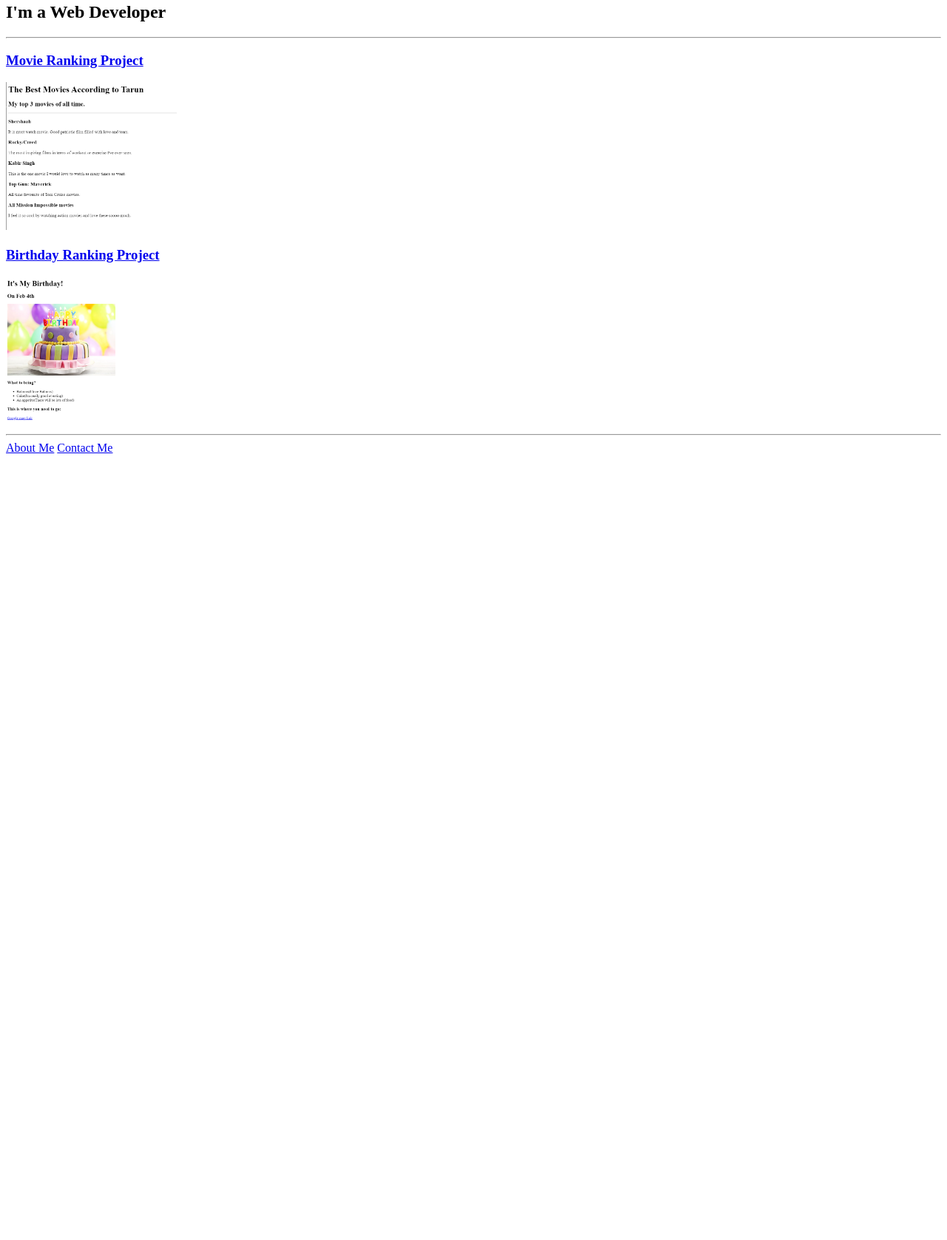
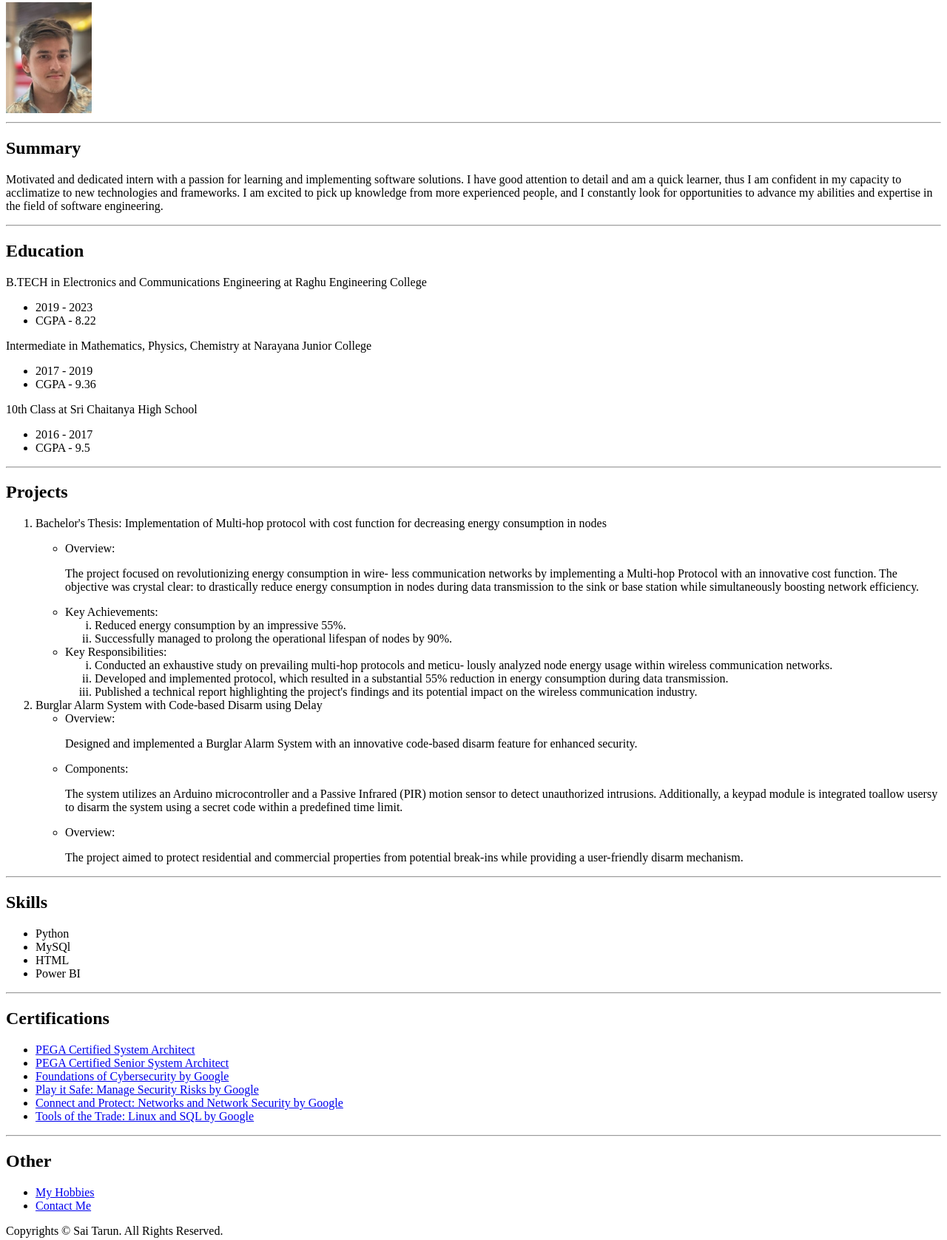
Before and after one commit to SaiTarun557/HTML-portfolio, a plain HTML site: page index.html in a window 1280 px wide. Shown: the part 77-1754 px from the top of the page at 74% size. Before the commit the page ends 800 px from the top, so only its background shows below. Drawn offline with Linux system fonts and the light colour scheme.

Commit message:
Add files via upload

```diff
--- a/index.html
+++ b/index.html
@@ -2,18 +2,106 @@
 <html lang="en">
 <head>
     <meta charset="UTF-8">
-    <title>Tarun's Portfolio</title>
+    <meta name="viewport" content="width=device-width, initial-scale=1.0">
+    <title>My Resume</title>
 </head>
 <body>
-    <h1>Sai Tarun's Portfolio</h1>
-    <h2>I'm a Web Developer</h2>
+    <h1>THAMMINAINA SAI TARUN</h1>
+    <img src = "./Profile_Pic.jpeg" height="150" />
     <hr />
-    <h3><a href = "./public/movie-ranking.html">Movie Ranking Project</a></h3>
-    <img src="./assets/images/movie-ranking.png" height="200" />
-    <h3><a href = "./public/birthday-invite.html">Birthday Ranking Project</a></h3>
-    <img src="./assets/images/birthday-invite.png" height="200"/>
+    <h2>Summary</h2>
+    <p>Motivated and dedicated intern with a passion for learning and implementing
+        software solutions. I have good attention to detail and am a quick learner, thus I
+        am confident in my capacity to acclimatize to new technologies and frameworks. I
+        am excited to pick up knowledge from more experienced people, and I constantly
+        look for opportunities to advance my abilities and expertise in the field of software
+        engineering.</p>
     <hr />
-    <a href = "./public/about.html">About Me</a>
-    <a href = "./public/contact.html">Contact Me</a>
+    <h2>Education</h2>
+    <p>B.TECH in Electronics and Communications Engineering at Raghu Engineering College</p>
+    <ul>
+        <li>2019 - 2023</li>
+        <li>CGPA - 8.22</li>
+    </ul>
+    <p>Intermediate in Mathematics, Physics, Chemistry at Narayana Junior College</p>
+    <ul>
+        <li>2017 - 2019</li>
+        <li>CGPA - 9.36</li>
+    </ul>
+    <p>10th Class at Sri Chaitanya High School</p>
+    <ul>
+        <li>2016 - 2017</li>
+        <li>CGPA - 9.5</li>
+    </ul>
+    <hr />
+    <h2>Projects</h2>
+    <ol>
+        <li>
+            <p>Bachelor's Thesis: Implementation of Multi-hop protocol
+                with cost function for decreasing energy consumption in nodes</p>
+                <ul>
+                    <li>Overview:</li>
+                    <p>The project focused on revolutionizing energy consumption in wire-
+                        less communication networks by implementing a Multi-hop Protocol with an
+                        innovative cost function. The objective was crystal clear: to drastically reduce
+                        energy consumption in nodes during data transmission to the sink or base station
+                        while simultaneously boosting network efficiency.</p>
+                    <li>Key Achievements:</li>
+                    <ol type="i">
+                        <li>Reduced energy consumption by an impressive 55%.</li>
+                        <li>Successfully managed to prolong the operational lifespan of nodes by 90%.</li>
+                    </ol>
+                    <li>Key Responsibilities:</li>
+                    <ol type="i">
+                        <li>Conducted an exhaustive study on prevailing multi-hop protocols and meticu-
+                            lously analyzed node energy usage within wireless communication networks.</li>
+                        <li>Developed and implemented protocol, which resulted in a substantial 55%
+                            reduction in energy consumption during data transmission.</li>
+                        <li>Published a technical report highlighting the project's findings and its potential
+                            impact on the wireless communication industry.</li>
+                    </ol>
+                </ul>
+        </li>
+        <li>Burglar Alarm System with Code-based Disarm using Delay</li>
+        <ul>
+            <li>Overview:</li>
+            <p>Designed and implemented a Burglar Alarm System with an innovative code-based disarm feature for enhanced security.</p>
+            <li>Components:</li>
+            <p>The system utilizes an Arduino microcontroller and a Passive
+                Infrared (PIR) motion sensor to detect unauthorized intrusions. Additionally, a
+                keypad module is integrated toallow usersy to disarm the system using a secret
+                code within a predefined time limit.</p>
+            <li>Overview:</li><p>The project aimed to protect residential and commercial properties
+                from potential break-ins while providing a user-friendly disarm mechanism.</p>
+        </ul>
+    </ol>
+    <hr />
+    <h2>Skills</h2>
+    <ul>
+        <li>Python</li>
+        <li>MySQl</li>
+        <li>HTML</li>
+        <li>Power BI</li>
+    </ul>
+    <hr />
+    <h2>Certifications</h2>
+    <ul>
+        <li><a href="https://accounts.pega.com/profile/SAITARUNT/share/BPEGAPCSA87V1-PEGAPCSA87V1?">PEGA Certified System Architect</a></li>
+        <li><a href="https://accounts.pega.com/profile/SAITARUNT/share/BPEGAPCSSA87V1-PEGAPCSSA87V1">PEGA Certified Senior System Architect</a></li>
+        <li><a href="https://www.coursera.org/account/accomplishments/verify/YYRE3H9K662T">Foundations of Cybersecurity by Google</a></li>
+        <li><a href="https://www.coursera.org/account/accomplishments/verify/GVH4J5BW7L2U">Play it Safe: Manage Security Risks by Google</a></li>
+        <li><a href="https://www.coursera.org/account/accomplishments/verify/XCL683TQ6LF2">Connect and Protect: Networks and Network Security by Google</a></li>
+        <li><a href="https://www.coursera.org/account/accomplishments/verify/C3JML6MGLNH3">Tools of the Trade: Linux and SQL by Google </a></li>
+    </ul>
+    <hr />
+    <h2>Other</h2>
+    <ul>
+        <li><a href="./Hobbies.html">My Hobbies</a></li>
+        <li><a href="./Contact.html">Contact Me</a></li>
+    </ul>
+    <footer >
+        <p>Copyrights &copy; Sai Tarun. All Rights Reserved.</p>
+    </footer>
+
 </body>
 </html>
```
Also changed, not shown: Contact.html (added, +19 -0 lines), Hobbies.html (added, +15 -0 lines), Profile_Pic.jpeg (added).
